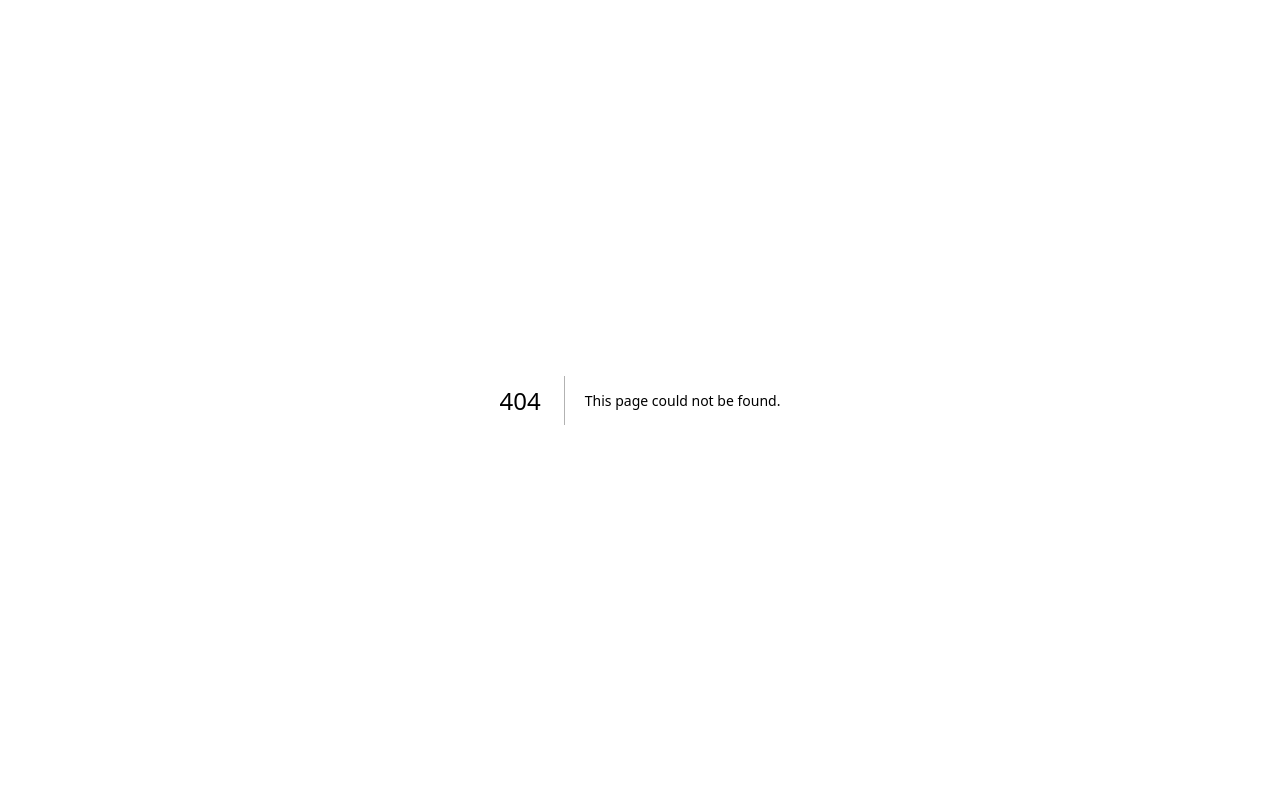
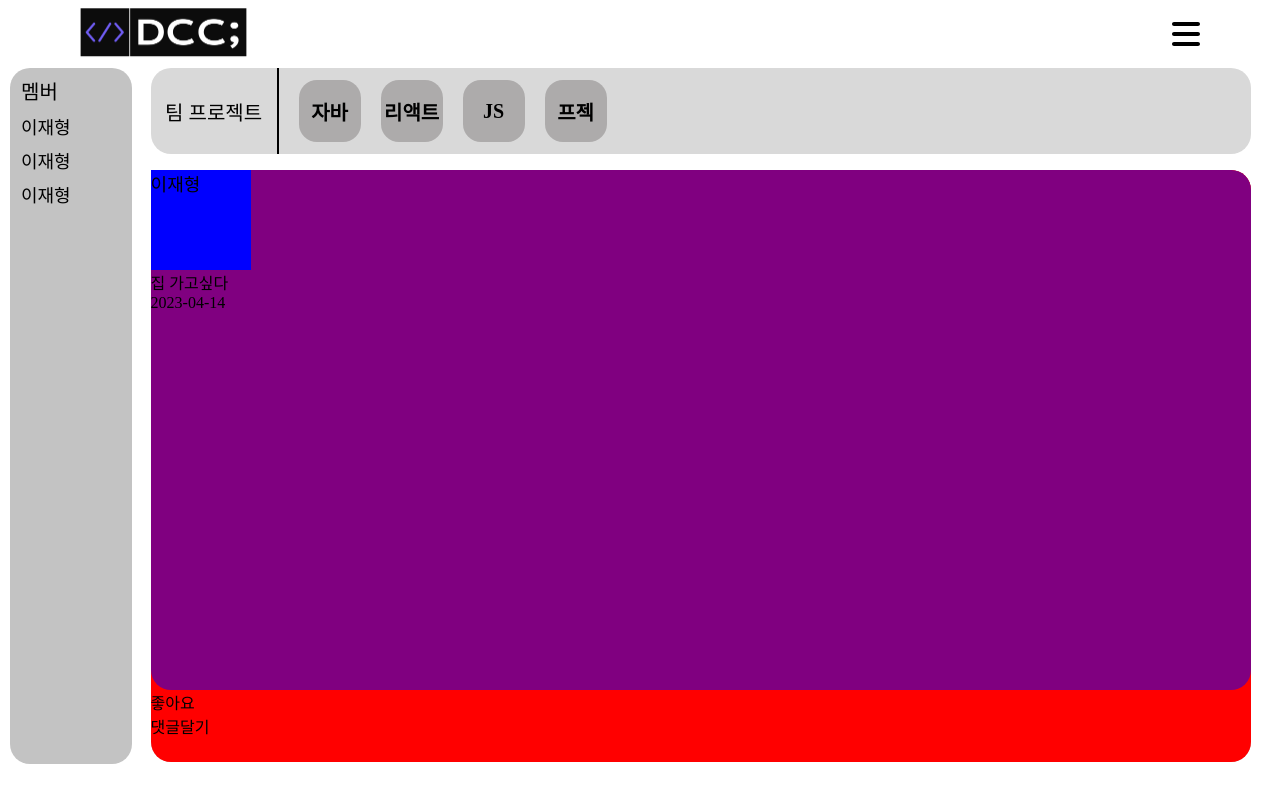
Before and after one commit to HarenKei/DCC_FE, a Next.js app: page /TeamSpace/TeamSpaceChannel/TsChannelMain in a window 1280 px wide. Before the commit this address had no page. Built offline with nearby package versions, Linux system fonts and the light colour scheme.

Commit message:
팀 스페이스 메인 change request

```diff
--- /dev/null
+++ b/pages/TeamSpace/TeamSpaceChannel/TsCategory.tsx
@@ -0,0 +1,37 @@
+import React from "react";
+import styled from "styled-components";
+
+interface Props {
+    title:String
+   };
+
+const TsCategory = (props: Props) => {
+    return(
+        <div>
+            <TS_CategoryContent>
+              <CategoryStyle>{props.title}</CategoryStyle>
+            </TS_CategoryContent>
+        </div>
+    );
+};
+
+const TS_CategoryContent = styled.div`
+    display: flex;
+    justify-content: center;
+    align-items: center;
+    width: 10vw;
+    height: 10.8vh;
+    border-radius: 20px 0px 0px 20px;
+    border-width: 0px 2px 0px 0px;
+    border-style: solid;
+
+    background-color: #D9D9D9;
+`;
+
+const CategoryStyle = styled.div`
+    align-self: center;
+    font-size : 20px;
+    font-weight: 400;
+`;
+
+export default TsCategory;
--- /dev/null
+++ b/pages/TeamSpace/TeamSpaceChannel/TsChannelBox.tsx
@@ -0,0 +1,35 @@
+import React from "react";
+import styled from "styled-components";
+
+interface Props {
+    title: string
+   };
+
+const TsChannelBox = (props: Props) => {
+    return(
+        <div>
+            <ChannelStyle>
+                {props.title}
+            </ChannelStyle>
+        </div>
+    );
+};
+
+const ChannelStyle = styled.div`
+    display: flex;
+    justify-content: center;
+    align-items: center;
+    margin-left: 20px;
+
+    width: 62px;
+    height: 62px;
+
+    font-size : 20px;
+    font-weight: 800;
+
+    border-radius: 18px;
+
+    background-color: #ADABAB;
+`;
+
+export default TsChannelBox;
--- /dev/null
+++ b/pages/TeamSpace/TeamSpaceChannel/TsChannelMain.tsx
@@ -0,0 +1,104 @@
+import React from "react";
+import styled from "styled-components";
+import Header from "@/src/Common/Header";
+import TsCategory from "./TsCategory";
+import TsChannelBox from "./TsChannelBox";
+import TsMemberList from "./TsMemberList";
+import TsPostBox from "./TsPostBox";
+
+const TeamSpace = () => {
+    return(
+        <div>
+            <Header/>
+            <GridContainer>
+                    <TsMember>
+                        <MemberLogo><p>멤버</p></MemberLogo>
+                        <TsMemberList title={"이재형"}/>
+                        <TsMemberList title={"이재형"}/>
+                        <TsMemberList title={"이재형"}/>
+                    </TsMember>
+
+                    <TsHeaderContainer>
+
+                        <TsCategory title={"팀 프로젝트"}/>
+
+                        <TsChannelContainer>
+                            <TsChannelBox title={"자바"}/>
+                            <TsChannelBox title={"리액트"}/>
+                            <TsChannelBox title={"JS"}/>
+                            <TsChannelBox title={"프젝"}/>
+                        </TsChannelContainer>
+                    </TsHeaderContainer>
+
+                <TsPostBoxContainer>
+                    <TsPostBox user={"이재형"} content={"집 가고싶다"} date={"2023-04-14"}/>
+                </TsPostBoxContainer>
+            </GridContainer>
+        </div>
+    );
+};
+const GridContainer = styled.div`
+    margin: 10px 10px 10px 10px;
+    width: 98vw;
+    height: 86vh;
+    display: grid;
+    grid-Template-Rows: 1fr 7.5fr;
+    grid-Template-Columns: 1fr 8.5fr;
+
+    grid-template-areas:
+        "G_Member G_Header"
+        "G_Member G_Content";
+`;
+
+const TsMember = styled.div`
+    grid-area: G_Member;
+
+    width: 9.5vw;
+    height: 87vh;
+    border-radius: 20px;
+    margin-right: 19px;
+
+    background-color: #C3C3C3;
+`;
+
+const MemberLogo = styled.div`
+    justify-content: flex-start;
+    align-items: flex-start;
+    margin-left: 11px;
+    margin-top: 8px;
+
+    font-size : 20px;
+    font-weight: 550;
+`;
+
+const TsHeaderContainer = styled.div`
+    grid-area: G_Header;
+    display: flex;
+    flex-direction: row;
+    width: 86vw;
+    height: 10.8vh;
+`;
+
+const TsChannelContainer = styled.div`
+    display: flex;
+    flex-direction: row;
+    align-items: center;
+    width: 76vw;
+    height: 10.8vh;
+    border-radius: 0px 20px 20px 0px;
+
+    background-color: #D9D9D9;
+`;
+
+const TsPostBoxContainer = styled.div`
+    margin-top: 2vh;
+
+    width: 86vw;
+    height: 74vh;
+
+    border-radius: 20px;
+
+    background-color: #C3C3C3;
+`;
+
+export default TeamSpace;
--- /dev/null
+++ b/pages/TeamSpace/TeamSpaceChannel/TsMemberList.tsx
@@ -0,0 +1,30 @@
+import React from "react";
+import styled from "styled-components";
+
+interface Props {
+    title: string
+   };
+
+const TsMemberList = (props: Props) => {
+    return(
+        <div>
+            <MemberStyle>
+                {props.title}
+            </MemberStyle>
+        </div>
+    );
+};
+
+const MemberStyle = styled.div`
+    display: flex;
+    flex-direction: column;
+    justify-content: flex-start;
+    align-items: flex-start;
+    margin-left: 11px;
+    margin-top: 8px;
+
+    font-size : 18px;
+    font-weight: 300;
+`;
+
+export default TsMemberList;
--- /dev/null
+++ b/pages/TeamSpace/TeamSpaceChannel/TsPostBox.tsx
@@ -0,0 +1,80 @@
+import React from "react";
+import styled from "styled-components";
+
+interface Props {
+  user: string,
+  content: string,
+  date: string
+ };
+
+const TsPostBox = (props:Props) => {
+    return(
+        <div>
+          <ContentContainer>
+
+            <MainContainer>
+              <NameText>{props.user}</NameText>
+
+              <RowContainer>
+                <ContentText>{props.content}</ContentText>
+                <DateArea>{props.date}</DateArea>
+              </RowContainer>
+            </MainContainer>
+
+            <ButtonContainer>
+              <LikeButton><p>좋아요</p></LikeButton>
+              <CommentButton><p>댓글달기</p></CommentButton>
+            </ButtonContainer>
+
+          </ContentContainer>
+        </div>
+    );
+};
+
+const ContentContainer = styled.div`
+  width: 86vw;
+  height: 74vh;
+
+  border-radius: 20px;
+  background-color: red;
+`;
+
+const MainContainer = styled.div`
+  display: flex;
+  flex-direction: column;
+
+  width: 86vw;
+  height: 65vh;
+
+  border-radius: 20px;
+
+  background-color: purple;
+`;
+const NameText = styled.div`
+  width: 100px;
+  height: 100px;
+
+  font-size : 18px;
+  font-weight: 300;
+
+  background-color: blue;
+`;
+const RowContainer = styled.div`
+
+`;
+const ContentText = styled.div`
+
+`;
+const DateArea = styled.div`
+
+`;
+const ButtonContainer = styled.div`
+
+`;
+const LikeButton = styled.div`
+
+`;
+const CommentButton = styled.div`
+
+`;
+export default TsPostBox;
--- a/pages/TeamSpace/TeamSpaceLoby/AddTaskModal.tsx
+++ b/pages/TeamSpace/TeamSpaceLoby/AddTaskModal.tsx
@@ -4,7 +4,7 @@ import styles from './AddTaskModal.module.css';
 import InputArea from "../../MyTask/AddTask/AddTaskTextArea";
 // import PropsType from "./PropsType";
 
-function AddTaskModal({ setModalOpen, id, title, content, writer }: any) {
+const AddTaskModal = ({ setModalOpen, id, title, content, writer }: any) => {
 
   const closeModal = () => {
     setModalOpen(false);
--- a/pages/TeamSpace/TeamSpaceLoby/TS_AddButton.tsx
+++ b/pages/TeamSpace/TeamSpaceLoby/TsAddButton.tsx
@@ -3,7 +3,8 @@ import styled from "styled-components";
 import TS_AddModal from "./AddTaskModal";
 import { useState } from "react";
 
-function TS_AddButton(props:any) {
+
+const TsAddButton = (props:any) => {
     // 모달창 노출 여부 state
     const [modalOpen, setModalOpen] = useState(false);
     // 모달창 노출
@@ -38,4 +39,4 @@ const  P= styled.p`
 `;
 
 
-export default TS_AddButton;
+export default TsAddButton;
--- a/pages/TeamSpace/TeamSpaceLoby/TS_Post.tsx
+++ b/pages/TeamSpace/TeamSpaceLoby/TsPost.tsx
@@ -1,8 +1,8 @@
 import React from "react";
 import styled from "styled-components";
-import TS_AddButton from "./TS_AddButton";
+import TS_AddButton from "./TsAddButton";
 
-const TS_Post = () => {
+const TsPost = () => {
   return (
     <div>
       <ContentContainer>
@@ -34,4 +34,4 @@ const ContentContainer = styled.div`
     background-color: #ADABAB;
   }
 `;
-export default TS_Post;
+export default TsPost;
--- a/pages/TeamSpace/TeamSpaceLoby/TS_main.tsx
+++ b/pages/TeamSpace/TeamSpaceLoby/Tsmain.tsx
@@ -1,6 +1,6 @@
 import React from "react";
 import styled from "styled-components";
-import TS_Post from "./TS_Post";
+import TS_Post from "./TsPost";
 import Header from "@/src/Common/Header";
 import TeamSpaceCard from "@/src/Common/TeamSpaceCard";
 
--- a/pages/TeamSpace/index.tsx
+++ b/pages/TeamSpace/index.tsx
@@ -1 +1 @@
-export { default } from "./TeamSpaceChannel/TS_ChannelMain";
+export { default } from "./TeamSpaceChannel/TsChannelMain";
```
Also changed, not shown: pages/TeamSpace/TeamSpaceChannel/TsChoiceContainer.tsx (added).
